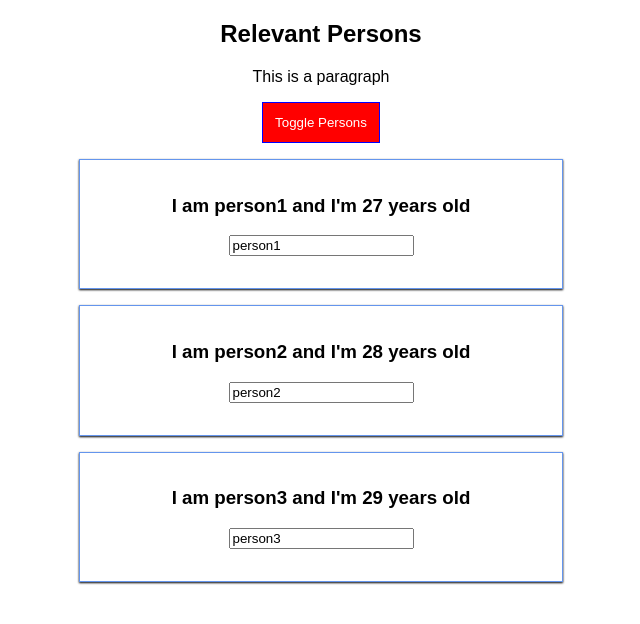
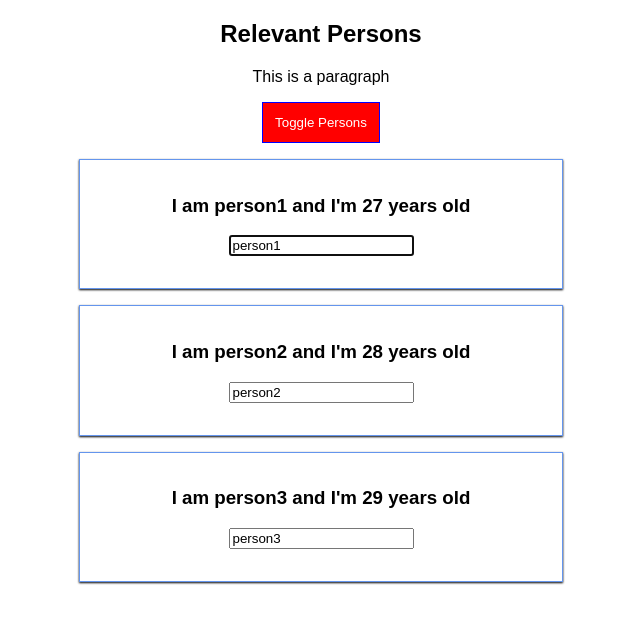
Before and after one commit to nagarajyahoo/firstreactapp, a React app: page / in a window 1280 px wide. Both pictures are taken after a click on the button "Toggle Persons". Shown: the top 624 px of the page, without its empty margins (319-959 px from the left). Built offline with nearby package versions, Linux system fonts and the light colour scheme.

Commit message:
nmr: added ref to carryout post mount of components

```diff
--- a/src/components/persons/Persons.js
+++ b/src/components/persons/Persons.js
@@ -23,6 +23,7 @@ class Persons extends Component {
                 key={person.id}
                 name={person.name}
                 age={person.age}
+                position={index}
                 click={() => this.props.clicked(index)}
                 valueChange={(event) => this.props.valueChanged(event, person.id)}/>)
         });
--- a/src/components/persons/person/Person.js
+++ b/src/components/persons/person/Person.js
@@ -16,6 +16,9 @@ class Person extends Component {
 
     componentDidMount() {
         console.log("[Person] inside componentDidMount");
+        if(this.props.position === 0) {
+            this.myTextInputBox.focus();
+        }
     }
 
     render() {
@@ -25,7 +28,11 @@ class Person extends Component {
             <WithClass classes={classes.Person}>
                 <h3 onClick={this.props.click}>I am {this.props.name} and I'm {this.props.age} years old</h3>
                 <p>{this.props.children}</p>
-                <p><input type="text" onChange={this.props.valueChange} value={this.props.name}/> </p>
+                <p><input
+                    ref={(inp) => {this.myTextInputBox = inp}}
+                    type="text"
+                    onChange={this.props.valueChange}
+                    value={this.props.name}/></p>
             </WithClass>
         )
     }
```
